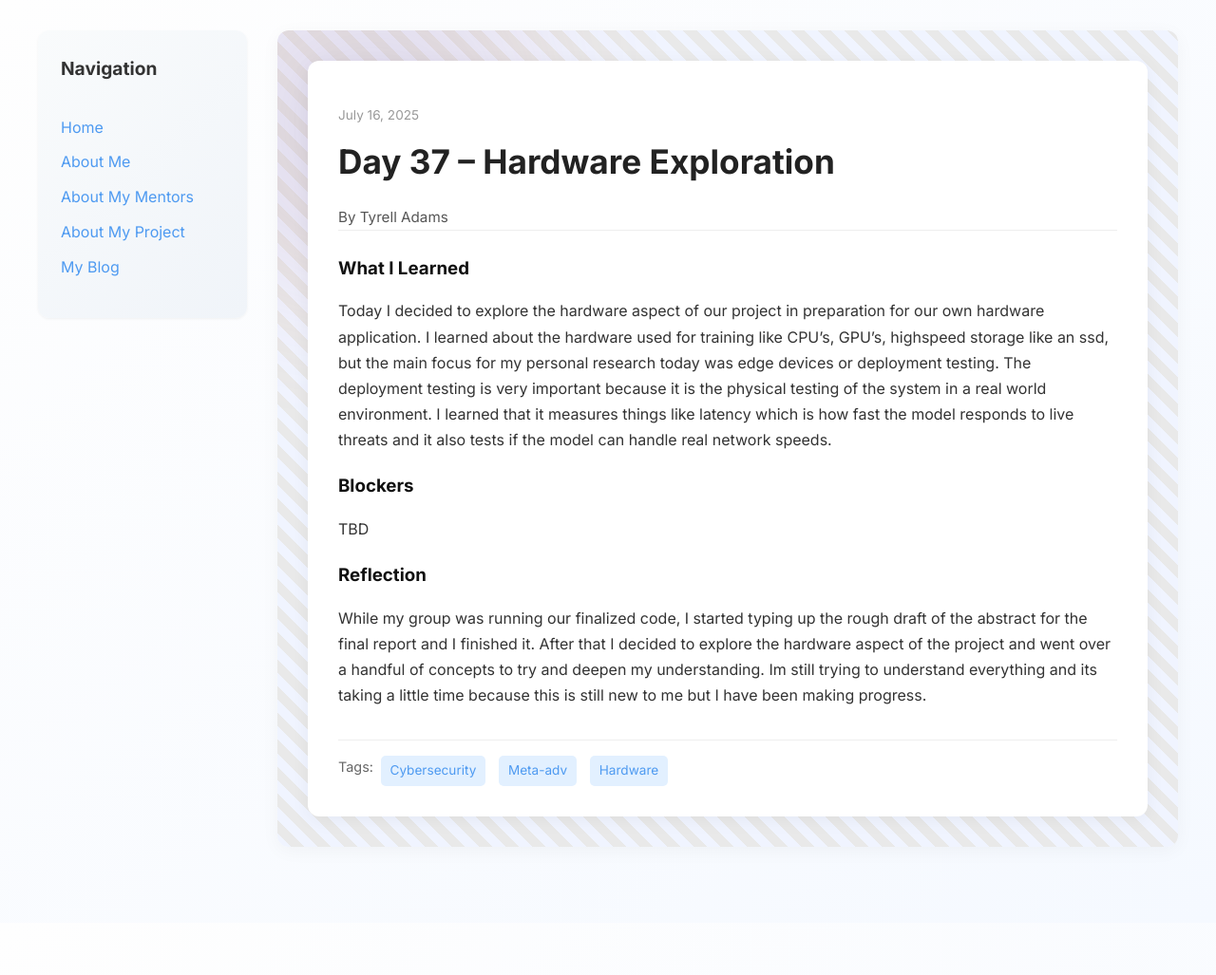
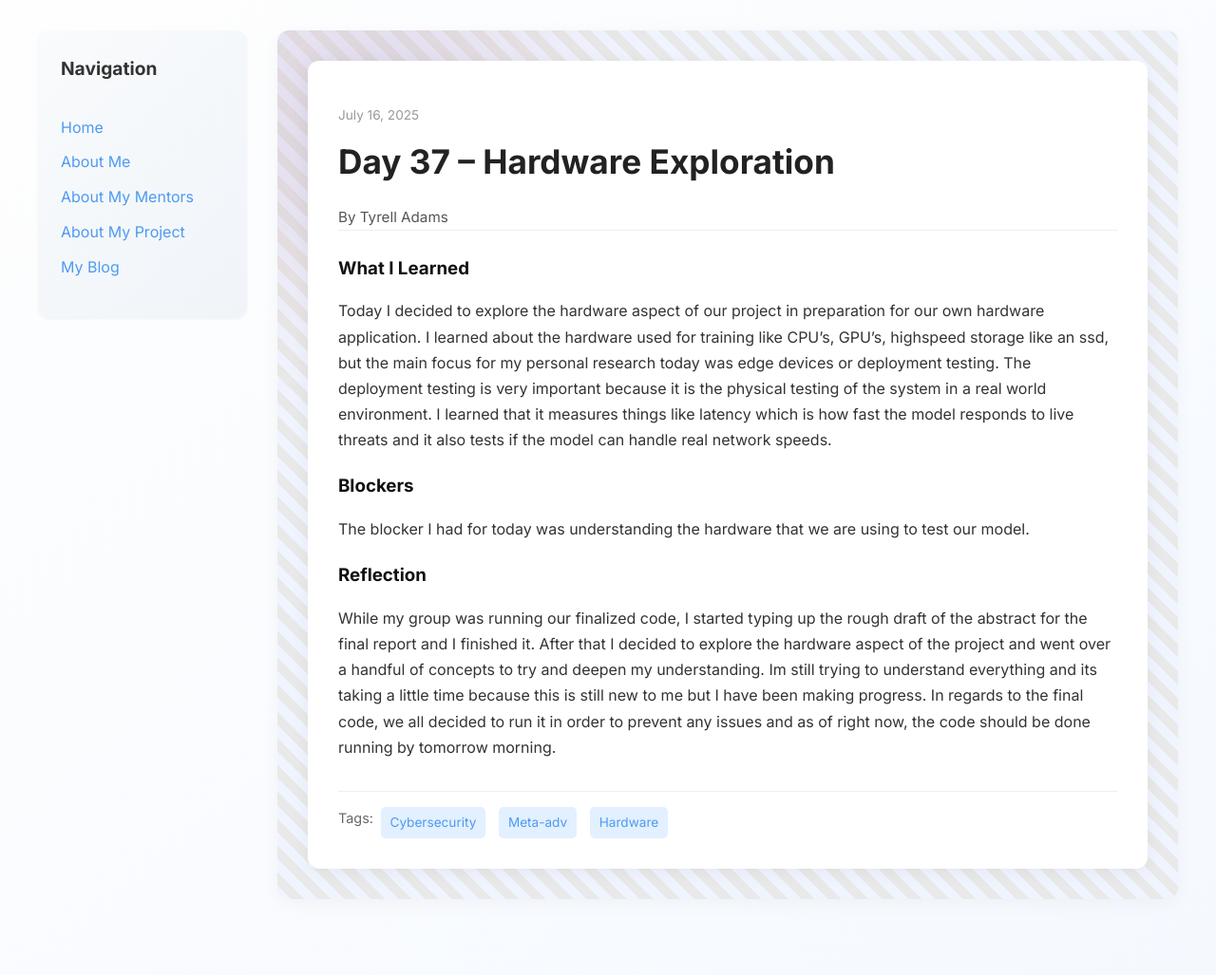
Before and after one commit to Tyrell-Adams/Tyrell-Adams.github.io, a Jekyll site: the page built from _posts/2025-07-16-day-37.md, in a window 1280 px wide. Shown: the whole page at 95% size. Built offline with Jekyll 4.4.1, drawn with Linux system fonts in a browser that asks for light colours; before the commit the page ends 972 px from its top, so only the background shows below that.

Commit message:
Update 2025-07-16-day-37.md

```diff
--- a/_posts/2025-07-16-day-37.md
+++ b/_posts/2025-07-16-day-37.md
@@ -9,7 +9,7 @@ tags: ["Cybersecurity", "Meta-adv", "Hardware"]
 what_i_learned: |
   Today I decided to explore the hardware aspect of our project in preparation for our own hardware application. I learned about the hardware used for training like CPU's, GPU's, highspeed storage like an ssd, but the main focus for my personal research today was edge devices or deployment testing. The deployment testing is very important because it is the physical testing of the system in a real world environment. I learned that it measures things like latency which is how fast the model responds to live threats and it also tests if the model can handle real network speeds.
 blockers: |
-  TBD
+  The blocker I had for today was understanding the hardware that we are using to test our model.
 reflection: |
-  While my group was running our finalized code, I started typing up the rough draft of the abstract for the final report and I finished it. After that I decided to explore the hardware aspect of the project and went over a handful of concepts to try and deepen my understanding. Im still trying to understand everything and its taking a little time because this is still new  to me but I have been making progress.
+  While my group was running our finalized code, I started typing up the rough draft of the abstract for the final report and I finished it. After that I decided to explore the hardware aspect of the project and went over a handful of concepts to try and deepen my understanding. Im still trying to understand everything and its taking a little time because this is still new  to me but I have been making progress. In regards to the final code, we all decided to run it in order to prevent any issues and as of right now, the code should be done running by tomorrow morning.
 ---
```
